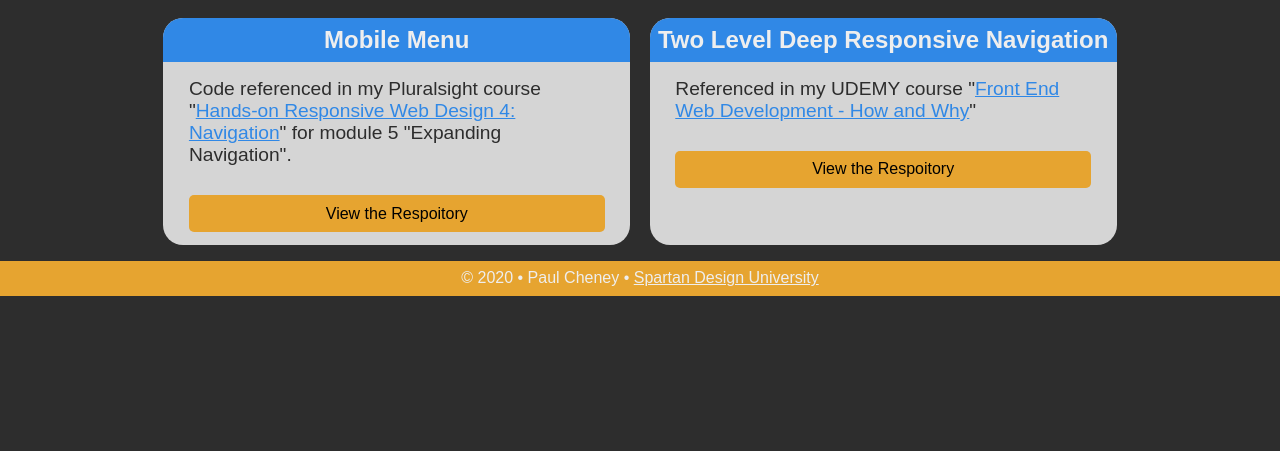
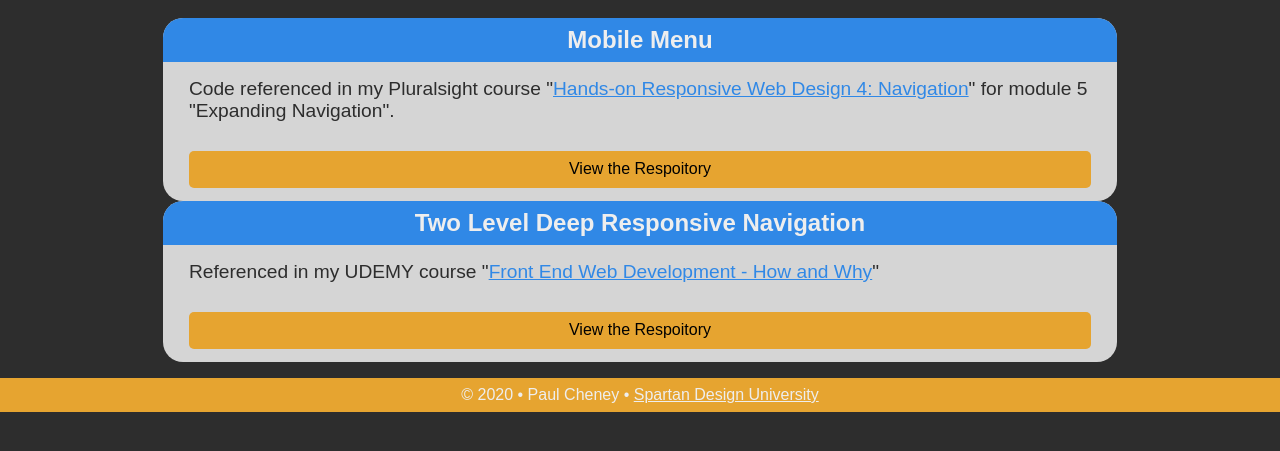
Before and after one commit to paulcheney/paulcheney.github.io, a plain HTML site: page index.html in a window 1280 px wide. Shown: the part 141-592 px from the top of the page. Drawn offline with Linux system fonts and the light colour scheme; a web font is replaced by a local one.

Commit message:
change columns

```diff
--- a/scss/_medium.scss
+++ b/scss/_medium.scss
@@ -2,7 +2,9 @@
 
 
 /*----------- BODY --------------*/
-
+div.repos {
+		div {flex-basis: 48%;}
+}
 
 
 /*----------- HEADER --------------*/
--- a/scss/_small.scss
+++ b/scss/_small.scss
@@ -50,7 +50,7 @@ main {
 		padding-bottom: 1rem;
 		div {
 			background-color: rgba(255,255,255,0.8);
-			flex-basis: 48%;
+			flex-basis: 98%;
 			border-radius: 20px;
 			margin: 0 1%;
 			h3 {
```
Also changed, not shown: css/styles.css.
